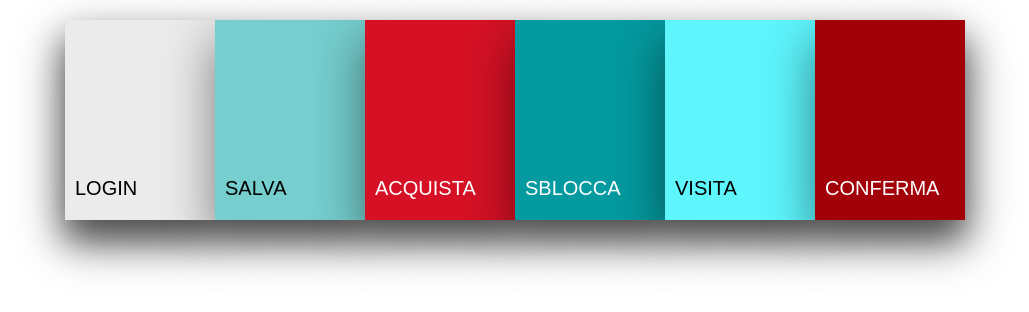
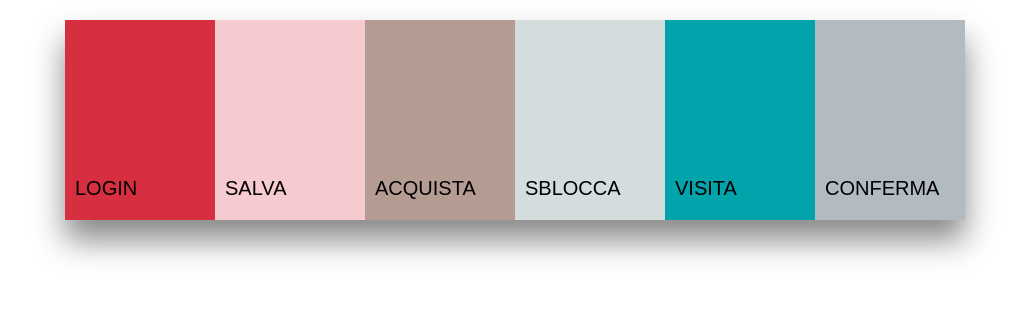
Before and after one commit to marcopedone/infobox-annunci-salvati, a plain HTML site: page index.html in a window 1280 px wide. Shown: the whole page, without its empty margins (125-1154 px from the left). Drawn offline with Linux system fonts and the light colour scheme.

Commit message:
color palette

```diff
--- a/index.html
+++ b/index.html
@@ -26,7 +26,7 @@
             flex-direction: row;
             cursor: pointer;
             margin-bottom: 100px;
-            -webkit-tap-highlight-color: rgba(255, 255, 255, 0);
+            -webkit-tap-highlight-color: rgba(0, 0, 0, 0);
         }
 
         .box {
@@ -36,7 +36,6 @@
             background-position: left;
             background-size: cover;
             transition: 1s;
-            box-shadow: 0px 20px 50px 1px rgba(0, 0, 0, 0.47);
             overflow: hidden;
 
         }
@@ -47,33 +46,28 @@
         }
 
         .a1 {
-            background-color: #EBEBEB;
-            color: black;
+            background-color: #D62F3F;
         }
 
         .a2 {
-            background-color: #76cece;
-            color: black;
+            background-color: #F5CBCF;
         }
 
         .a3 {
-            background-color: #D61125;
-            color: white;
+            background-color: #B59C92;
+
         }
 
         .a4 {
-            background-color: #049A9F;
-            color: white;
+            background-color: #D3DDDE;
         }
 
         .a5 {
-            background-color: #5EF5FD;
-            color: black;
+            background-color: #02A3AB;
         }
 
         .a6 {
-            background-color: #A20109;
-            color: white;
+            background-color: #B2BAC2;
         }
 
 
@@ -99,7 +93,7 @@
 
         .box:hover .text {
             opacity: 100%;
-            transition: opacity 1s;
+            transition: opacity 1.5s;
         }
 
         @media screen and (max-width: 500px) {
```
